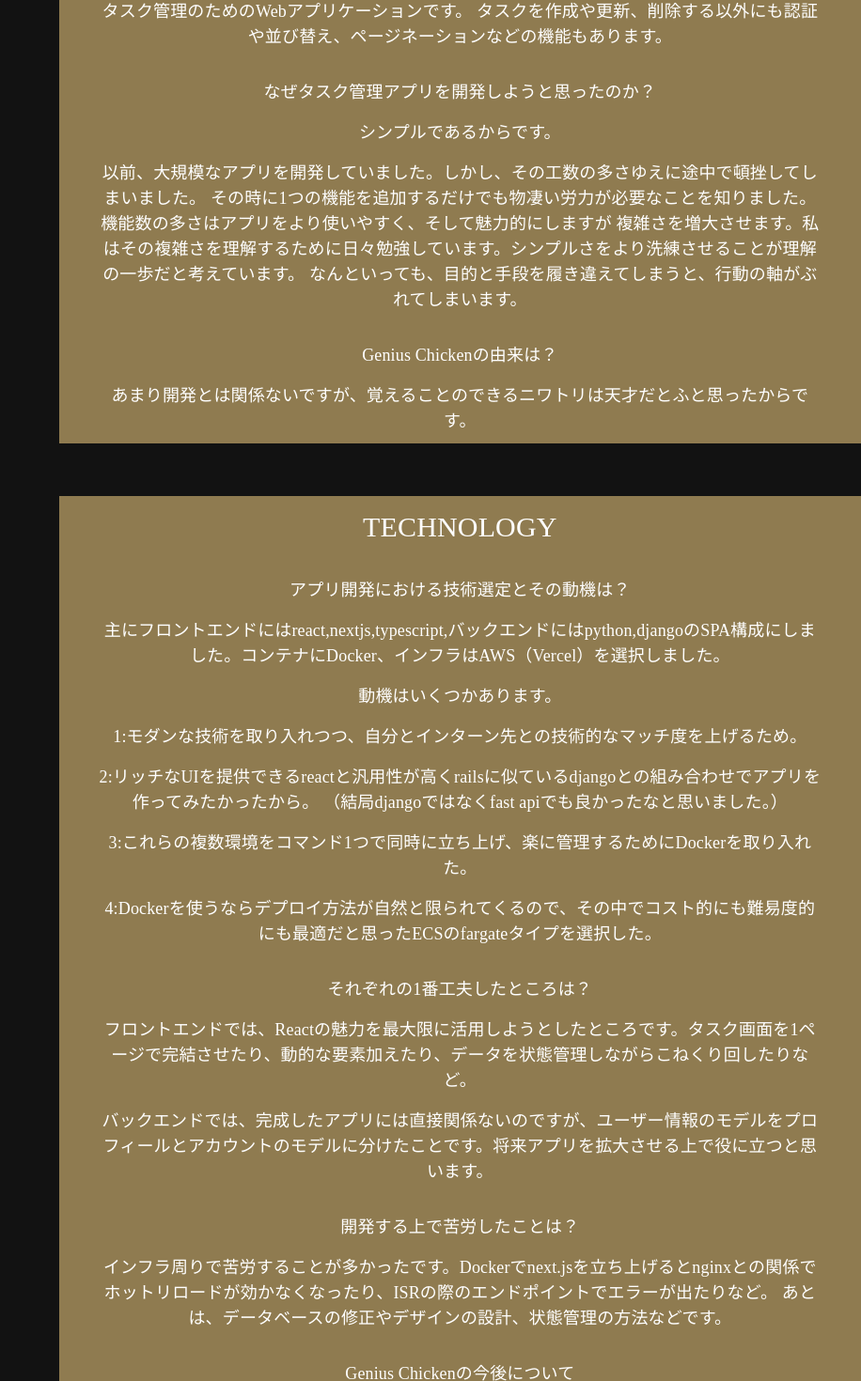
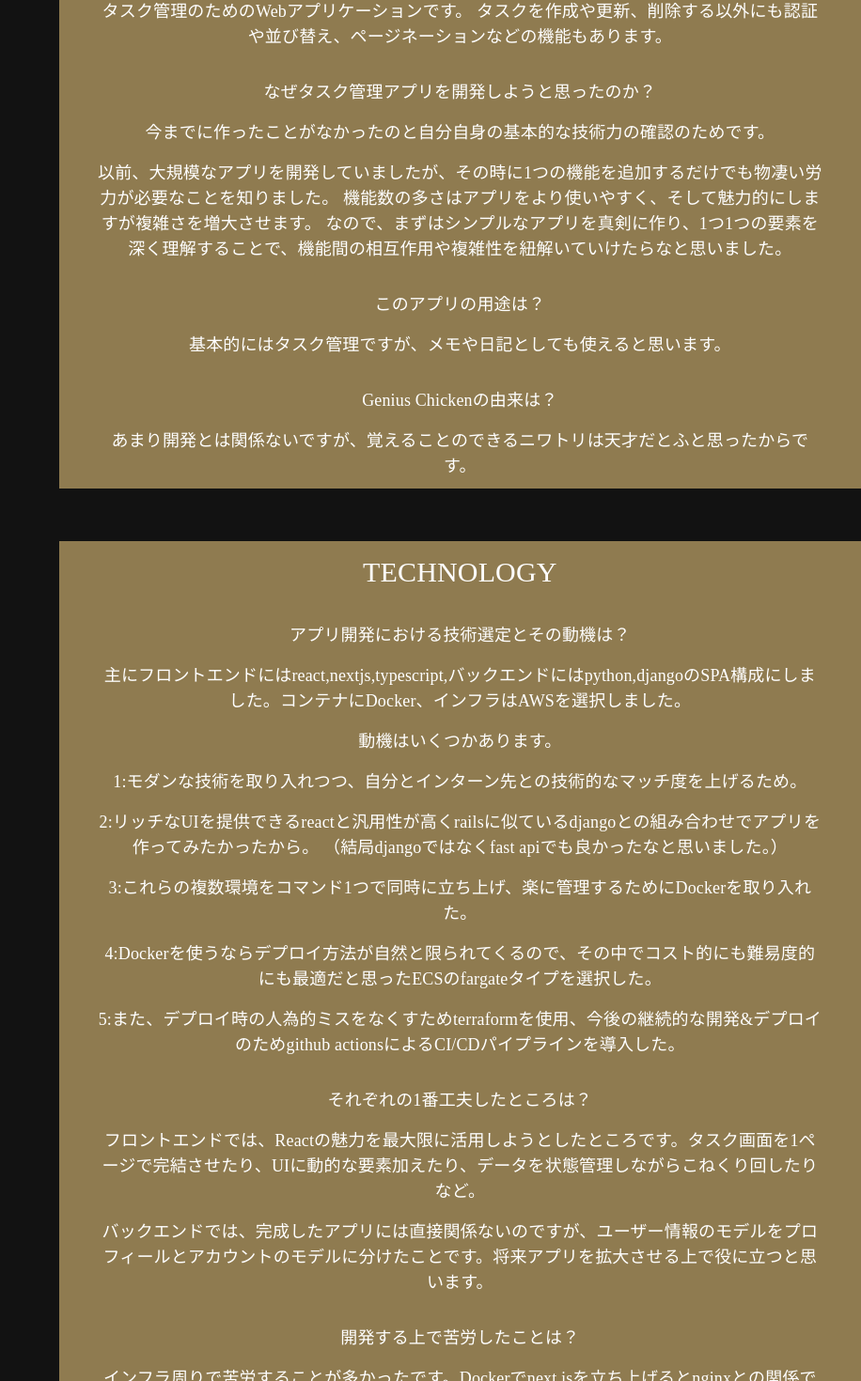
Before and after one commit to azumarions/genius-chicken, a Next.js app in the folder frontend/client/: page /about in a window 1280 px wide. Shown: the part 880-2350 px from the top of the page at 94% size, without its empty margins (364-1280 px from the left). Built offline with nearby package versions, Linux system fonts and the light colour scheme.

Commit message:
adjust layout

```diff
--- a/frontend/client/src/components/Header/index.tsx
+++ b/frontend/client/src/components/Header/index.tsx
@@ -90,7 +90,7 @@ export default function Header() {
   };
 
   const home = () => {
-    router.push("/home");
+    router.push("/");
   };
 
   const about = () => {
@@ -105,7 +105,7 @@ export default function Header() {
     cookie.remove("access_token");
     setIsAuth(false)
     setSnackPack((prev) => [...prev, { message: "ログアウトしました！", key: new Date().getTime() }]);
-    router.push("/home");
+    router.push("/");
   };
 
   const list = (anchor: Anchor) => (
--- a/frontend/client/src/pages/about.tsx
+++ b/frontend/client/src/pages/about.tsx
@@ -75,13 +75,20 @@ const AboutPage: NextPage = () => {
               なぜタスク管理アプリを開発しようと思ったのか？
             </Box>
             <Box sx={{ fontFamily: "serif", fontSize: { xs: 12, sm: 14, md: 16, lg: 18}, mt: {xs: 1, sm: 1, md: 2, lg: 2}, ml: {xs: 2, sm: 3, md: 4, lg: 5}, mr:{ xs: 2, sm: 3, md: 4, lg: 5}}}>
-              シンプルであるからです。
+              今までに作ったことがなかったのと自分自身の基本的な技術力の確認のためです。
             </Box>
             <Box sx={{ fontFamily: "serif", fontSize: { xs: 12, sm: 14, md: 16, lg: 18}, mt: {xs: 1, sm: 1, md: 2, lg: 2}, ml: {xs: 2, sm: 3, md: 4, lg: 5}, mr:{ xs: 2, sm: 3, md: 4, lg: 5}}}>
-              以前、大規模なアプリを開発していました。しかし、その工数の多さゆえに途中で頓挫してしまいました。
-              その時に1つの機能を追加するだけでも物凄い労力が必要なことを知りました。機能数の多さはアプリをより使いやすく、そして魅力的にしますが
-              複雑さを増大させます。私はその複雑さを理解するために日々勉強しています。シンプルさをより洗練させることが理解の一歩だと考えています。
-              なんといっても、目的と手段を履き違えてしまうと、行動の軸がぶれてしまいます。
+              以前、大規模なアプリを開発していましたが、その時に1つの機能を追加するだけでも物凄い労力が必要なことを知りました。
+              機能数の多さはアプリをより使いやすく、そして魅力的にしますが複雑さを増大させます。
+              なので、まずはシンプルなアプリを真剣に作り、1つ1つの要素を深く理解することで、機能間の相互作用や複雑性を紐解いていけたらなと思いました。
+            </Box>
+            </Box>
+            <Box className={styles.heading} ref={ref18}>
+            <Box sx={{ fontFamily: "serif", fontSize: { xs: 12, sm: 14, md: 16, lg: 18}, mt: {xs: 2, sm: 2, md: 4, lg: 4}, ml: {xs: 2, sm: 3, md: 4, lg: 5}, mr:{ xs: 2, sm: 3, md: 4, lg: 5}}}>
+              このアプリの用途は？
+            </Box>
+            <Box sx={{ fontFamily: "serif", fontSize: { xs: 12, sm: 14, md: 16, lg: 18}, mt: {xs: 1, sm: 1, md: 2, lg: 2}, ml: {xs: 2, sm: 3, md: 4, lg: 5}, mr:{ xs: 2, sm: 3, md: 4, lg: 5}}}>
+              基本的にはタスク管理ですが、メモや日記としても使えると思います。
             </Box>
             </Box>
             <Box className={styles.heading} ref={ref11}>
@@ -104,7 +111,7 @@ const AboutPage: NextPage = () => {
               アプリ開発における技術選定とその動機は？
             </Box>
             <Box sx={{ fontFamily: "serif", fontSize: { xs: 12, sm: 14, md: 16, lg: 18}, mt: {xs: 1, sm: 1, md: 2, lg: 2}, ml: {xs: 2, sm: 3, md: 4, lg: 5}, mr:{ xs: 2, sm: 3, md: 4, lg: 5}}}>
-              主にフロントエンドにはreact,nextjs,typescript,バックエンドにはpython,djangoのSPA構成にしました。コンテナにDocker、インフラはAWS（Vercel）を選択しました。
+              主にフロントエンドにはreact,nextjs,typescript,バックエンドにはpython,djangoのSPA構成にしました。コンテナにDocker、インフラはAWSを選択しました。
             </Box>
             <Box sx={{ fontFamily: "serif", fontSize: { xs: 12, sm: 14, md: 16, lg: 18}, mt: {xs: 1, sm: 1, md: 2, lg: 2}, ml: {xs: 2, sm: 3, md: 4, lg: 5}, mr:{ xs: 2, sm: 3, md: 4, lg: 5}}}>
               動機はいくつかあります。
@@ -122,13 +129,16 @@ const AboutPage: NextPage = () => {
             <Box sx={{ fontFamily: "serif", fontSize: { xs: 12, sm: 14, md: 16, lg: 18}, mt: {xs: 1, sm: 1, md: 2, lg: 2}, ml: {xs: 2, sm: 3, md: 4, lg: 5}, mr:{ xs: 2, sm: 3, md: 4, lg: 5}}}>
               4:Dockerを使うならデプロイ方法が自然と限られてくるので、その中でコスト的にも難易度的にも最適だと思ったECSのfargateタイプを選択した。
             </Box>
+            <Box sx={{ fontFamily: "serif", fontSize: { xs: 12, sm: 14, md: 16, lg: 18}, mt: {xs: 1, sm: 1, md: 2, lg: 2}, ml: {xs: 2, sm: 3, md: 4, lg: 5}, mr:{ xs: 2, sm: 3, md: 4, lg: 5}}}>
+              5:また、デプロイ時の人為的ミスをなくすためterraformを使用、今後の継続的な開発&デプロイのためgithub actionsによるCI/CDパイプラインを導入した。
+            </Box>
             </Box>
             <Box className={styles.heading} ref={ref14}>
             <Box sx={{ fontFamily: "serif", fontSize: { xs: 12, sm: 14, md: 16, lg: 18}, mt: {xs: 2, sm: 2, md: 4, lg: 4}, ml: {xs: 2, sm: 3, md: 4, lg: 5}, mr:{ xs: 2, sm: 3, md: 4, lg: 5}}}>
               それぞれの1番工夫したところは？
             </Box>
             <Box sx={{ fontFamily: "serif", fontSize: { xs: 12, sm: 14, md: 16, lg: 18}, mt: {xs: 1, sm: 1, md: 2, lg: 2}, ml: {xs: 2, sm: 3, md: 4, lg: 5}, mr:{ xs: 2, sm: 3, md: 4, lg: 5}}}>
-              フロントエンドでは、Reactの魅力を最大限に活用しようとしたところです。タスク画面を1ページで完結させたり、動的な要素加えたり、データを状態管理しながらこねくり回したりなど。
+              フロントエンドでは、Reactの魅力を最大限に活用しようとしたところです。タスク画面を1ページで完結させたり、UIに動的な要素加えたり、データを状態管理しながらこねくり回したりなど。
             </Box>
             <Box sx={{ fontFamily: "serif", fontSize: { xs: 12, sm: 14, md: 16, lg: 18}, mt: {xs: 1, sm: 1, md: 2, lg: 2}, ml: {xs: 2, sm: 3, md: 4, lg: 5}, mr:{ xs: 2, sm: 3, md: 4, lg: 5}}}>
               バックエンドでは、完成したアプリには直接関係ないのですが、ユーザー情報のモデルをプロフィールとアカウントのモデルに分けたことです。将来アプリを拡大させる上で役に立つと思います。
```
Also changed, not shown: frontend/client/src/app/head.tsx (deleted, +0 -9 lines), frontend/client/src/app/layout.tsx (deleted, +0 -12 lines), frontend/client/src/app/page.tsx (deleted, +0 -9 lines), frontend/client/src/pages/index.tsx (renamed from frontend/client/src/pages/home.tsx).
